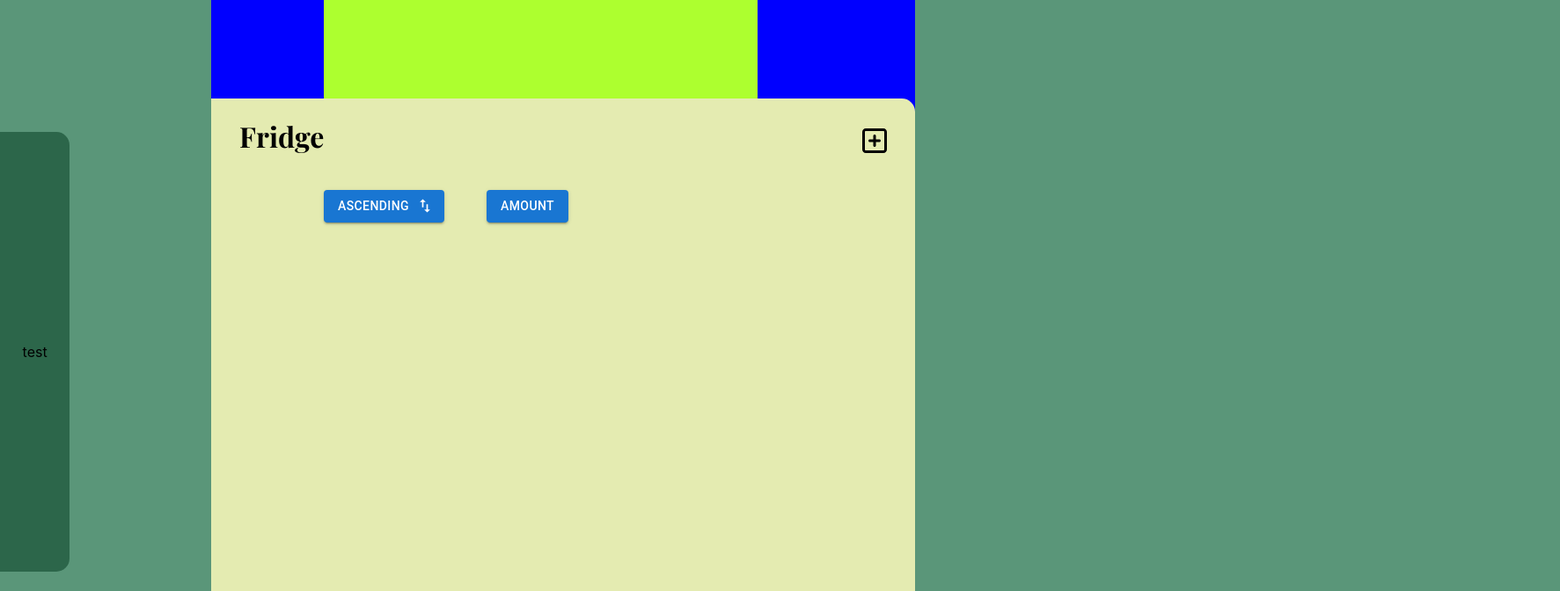
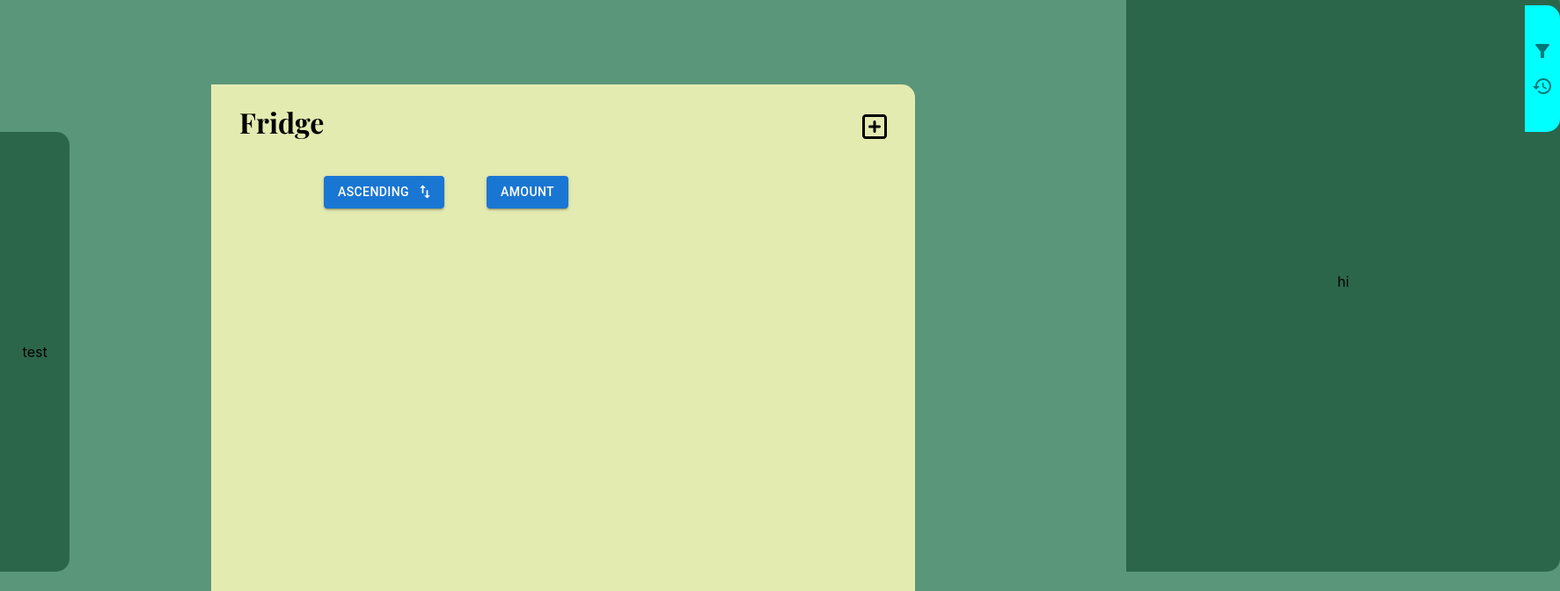
Before and after one commit to cjapar2/pantry-revised, a React (Create React App) app in the folder pantry-revised/: page / in a window 1280 px wide. Shown: the top 672 px of the page at 88% size, 1773 px wide, since content can reach past the window. Built offline with nearby package versions, Linux system fonts and the light colour scheme.

Commit message:
Still figuring out how to attach and scale panel correctly to the list. Might have to copy listContainer's position somehow.

```diff
--- a/pantry-revised/src/components/List.js
+++ b/pantry-revised/src/components/List.js
@@ -40,8 +40,8 @@ export function List() {
 
   return (
     <div className='ListDashboard'>
+    <SidePanel />
 
-      <SidePanel />
       <div className="ListContainer">
 
 
--- a/pantry-revised/src/components/SidePanel.js
+++ b/pantry-revised/src/components/SidePanel.js
@@ -21,7 +21,7 @@ export function SidePanel() {
 
     return (
         <div className='sidePanelContainer'>
-            {/* <div className='buttonGroup'>
+            <div className='buttonGroup'>
                 <ButtonGroup orientation='vertical'>
                     <IconButton onClick={() => togglePanel('filters')}>
                         <FilterAltIcon />
@@ -30,7 +30,7 @@ export function SidePanel() {
                         <HistoryOutlinedIcon />
                     </IconButton>
                 </ButtonGroup>
-            </div> */}
+            </div>
             <div className='contentContainer'>
                 hi
             </div>
--- a/pantry-revised/src/styles/List.css
+++ b/pantry-revised/src/styles/List.css
@@ -4,6 +4,7 @@
 }
 
 .ListDashboard {
+    position: relative;
     display: flex;
     flex-direction: row;
     justify-content: center;
@@ -13,12 +14,13 @@
     background-color: blue;
 }
 
-.listSideBar {
+/* .listSideBar {
     position: absolute;
-}
+} */
 
 .ListContainer {
-    position: relative;
+    top: 0;
+    position: absolute;
     background-color: #E4EBB1;
     min-width: 25rem;
     padding: 30vh 25rem 50vh 25rem;
--- a/pantry-revised/src/styles/SidePanel.css
+++ b/pantry-revised/src/styles/SidePanel.css
@@ -1,30 +1,30 @@
 .sidePanelContainer {
     position: absolute;
     background-color: #2C664A;
-    top: 2rem;
-    left: 23rem;
+    top: 20rem;
+    left: 40rem;
     transform: translateY(-50%);
-    padding: 10rem 10rem;
-    border-radius: 15px;
+    padding: 40vh 15rem;
+    border-radius: 0px 15px 15px 0px;
 }
 
 .buttonGroup {
     position: absolute;
     top: 1rem;
-    left: 0;
-    padding: 2rem 0.5rem;
+    right: 0;
+    padding: 2rem 0rem;
     border-radius: 0px 15px 15px 0px;
     background-color: cyan;
 }
 
-.contentContainer {
+/* .contentContainer {
     position: absolute;
     top: 0;
     left: 0;
-    padding: 15rem;
+    padding: 18rem 13rem;
     background-color: greenyellow;
-    border-radius: 15px;
-}
+    border-radius: 0px 15px 15px 0px;
+} */
 
 /* .sidePanel {
     position: absolute;
```
